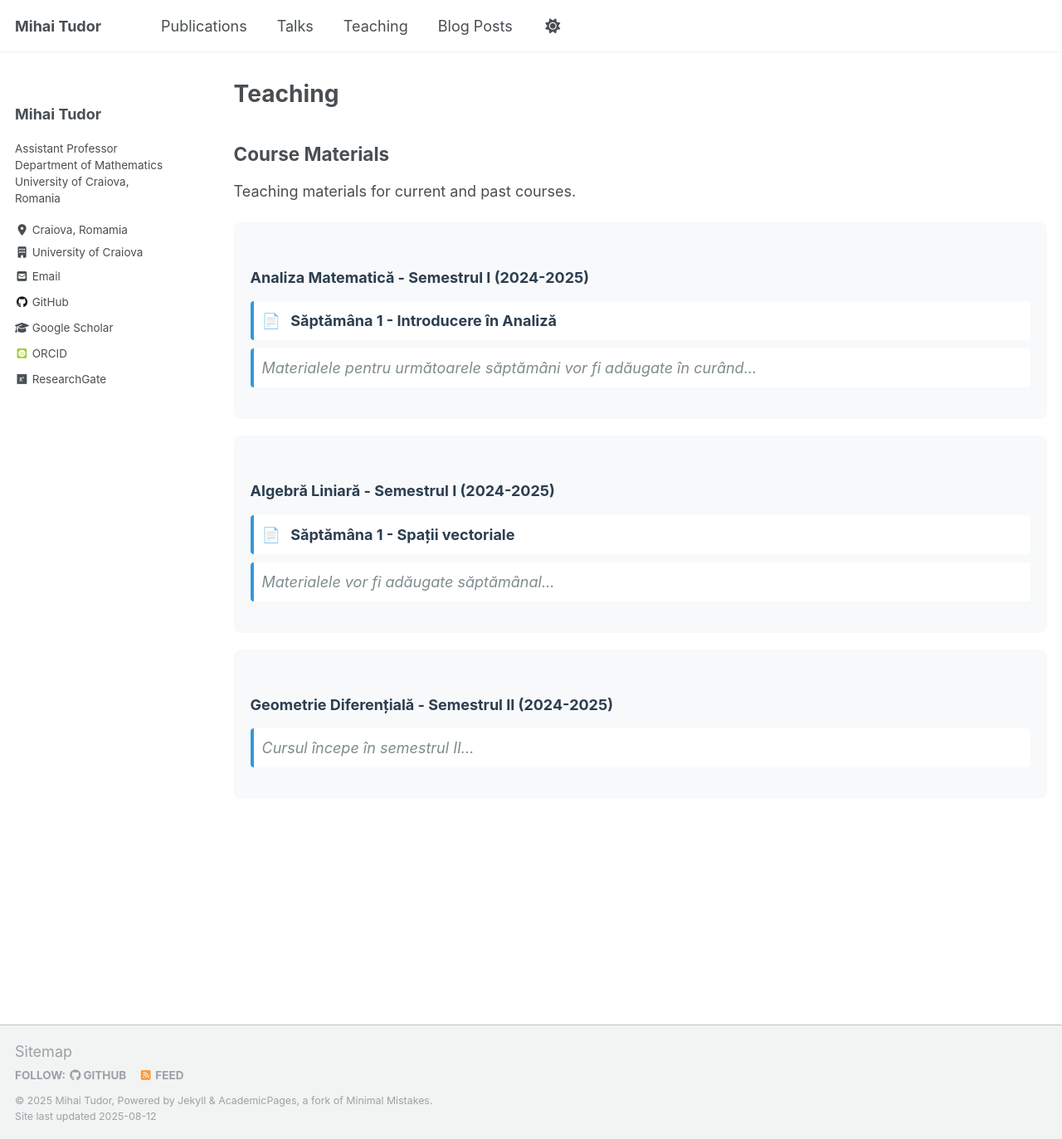
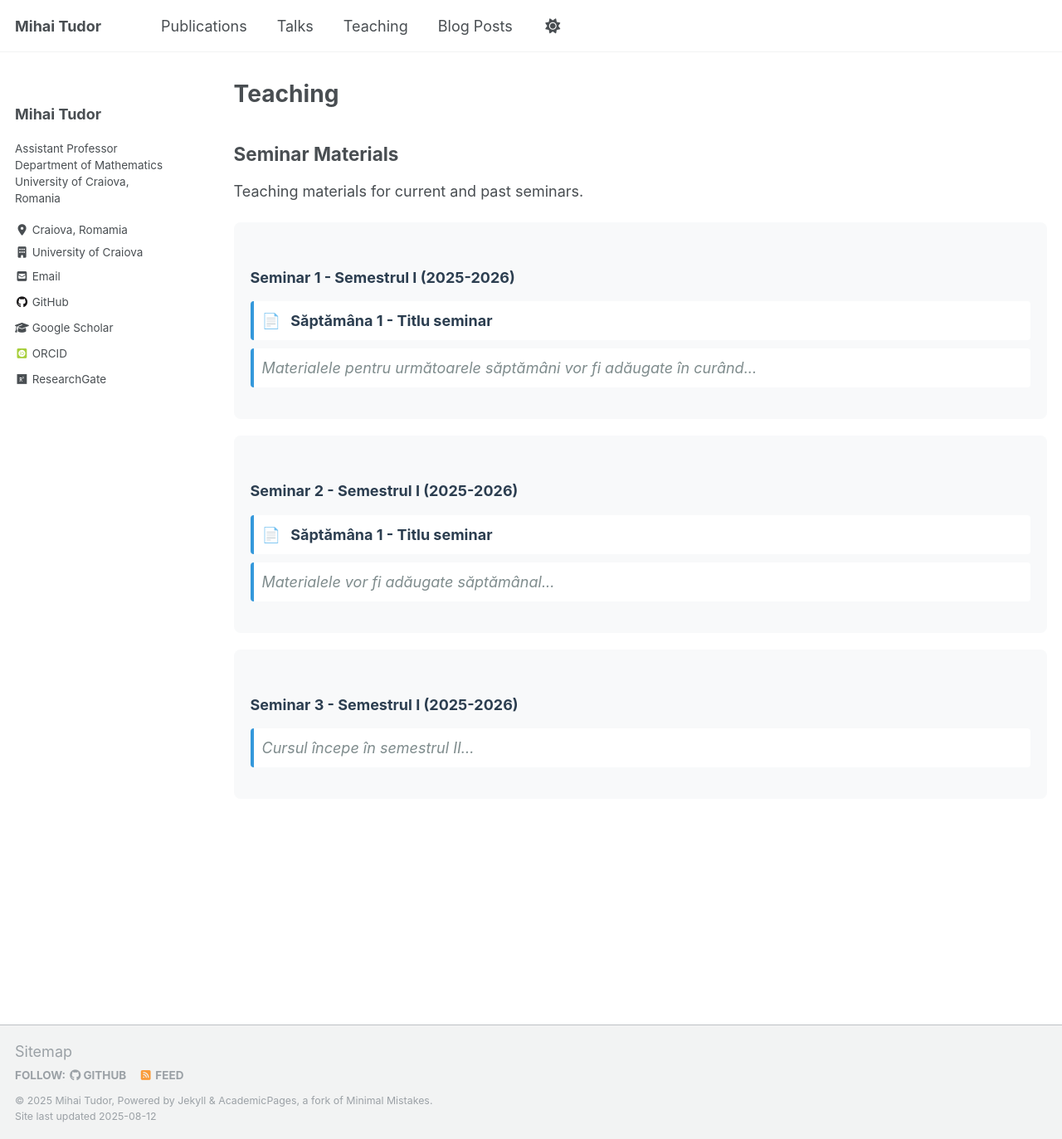
Before and after one commit to MihaiTudor26/mihaitudor26.github.io, a Jekyll site: the page built from _pages/teaching.html, in a window 1280 px wide and 1373 px high. Shown: the whole window at 83% size. Built offline with Jekyll 4.4.1, drawn with Linux system fonts in a browser that asks for light colours; some web fonts are replaced; a script that is not in the unit is left out.

Commit message:
Update teaching.html

```diff
--- a/_pages/teaching.html
+++ b/_pages/teaching.html
@@ -5,27 +5,27 @@ permalink: /teaching/
 author_profile: true
 ---
 
-<h2>Course Materials</h2>
-<p>Teaching materials for current and past courses.</p>
+<h2>Seminar Materials</h2>
+<p>Teaching materials for current and past seminars.</p>
 
 <div id="teaching-materials">
-  <h3>Analiza Matematică - Semestrul I (2024-2025)</h3>
+  <h3>Seminar 1 - Semestrul I (2025-2026)</h3>
   <ul id="files-list">
-    <li><a href="/files/analiza/saptamana1.pdf" target="_blank">Săptămâna 1 - Introducere în Analiză</a></li>
+    <li><a href="/files/analiza/saptamana1.pdf" target="_blank">Săptămâna 1 - Titlu seminar</a></li>
     <li><em>Materialele pentru următoarele săptămâni vor fi adăugate în curând...</em></li>
   </ul>
 </div>
 
 <div id="teaching-materials">
-  <h3>Algebră Liniară - Semestrul I (2024-2025)</h3>
+  <h3>Seminar 2 - Semestrul I (2025-2026)</h3>
   <ul id="files-list">
-    <li><a href="/files/algebra/saptamana1.pdf" target="_blank">Săptămâna 1 - Spații vectoriale</a></li>
+    <li><a href="/files/algebra/saptamana1.pdf" target="_blank">Săptămâna 1 - Titlu seminar</a></li>
     <li><em>Materialele vor fi adăugate săptămânal...</em></li>
   </ul>
 </div>
 
 <div id="teaching-materials">
-  <h3>Geometrie Diferențială - Semestrul II (2024-2025)</h3>
+  <h3>Seminar 3 - Semestrul I (2025-2026)</h3>
   <ul id="files-list">
     <li><em>Cursul începe în semestrul II...</em></li>
   </ul>
```
